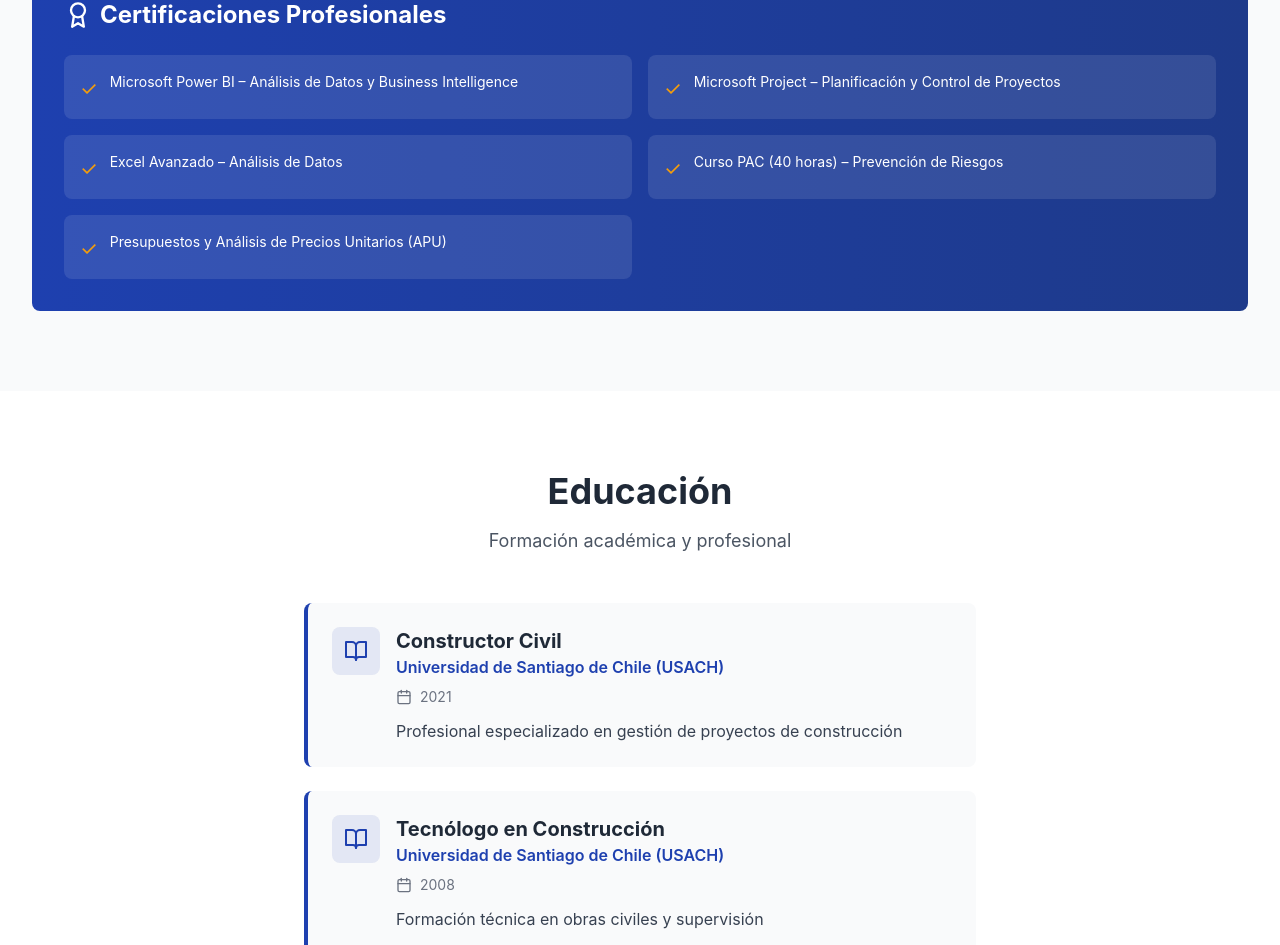
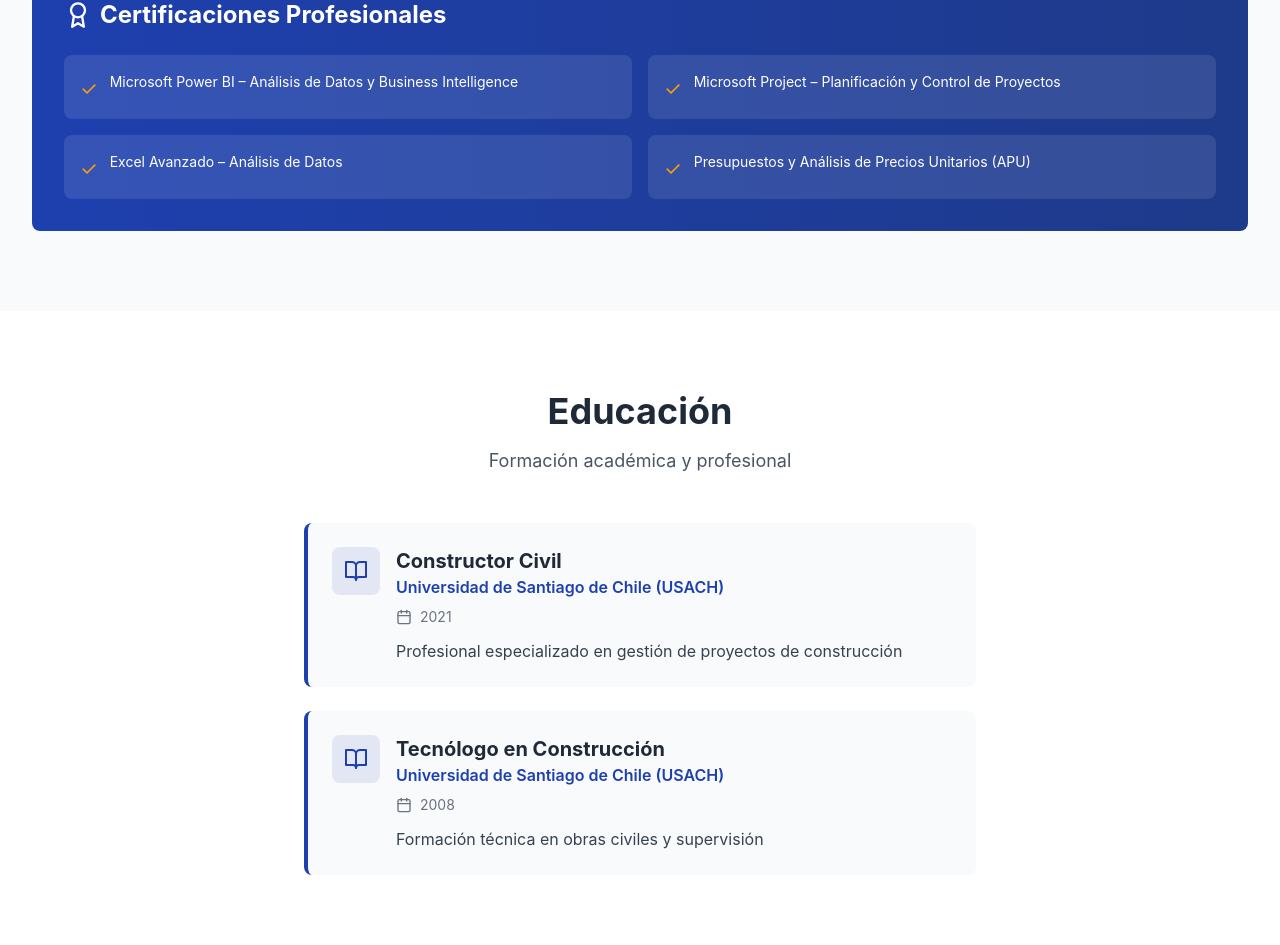
Before and after one commit to FelipeM2121/felipe-moena-portfolio, a React (Vite) app: page / in a window 1280 px wide. Shown: the part 5308-6253 px from the top of the page. Built offline with nearby package versions, Linux system fonts and the light colour scheme.

Commit message:
Quitar curso de Prevención de Riesgos de certificaciones

```diff
--- a/src/data/skills.ts
+++ b/src/data/skills.ts
@@ -34,6 +34,5 @@ export const certifications = [
   "Microsoft Power BI – Análisis de Datos y Business Intelligence",
   "Microsoft Project – Planificación y Control de Proyectos",
   "Excel Avanzado – Análisis de Datos",
-  "Curso PAC (40 horas) – Prevención de Riesgos",
   "Presupuestos y Análisis de Precios Unitarios (APU)"
 ];
```
